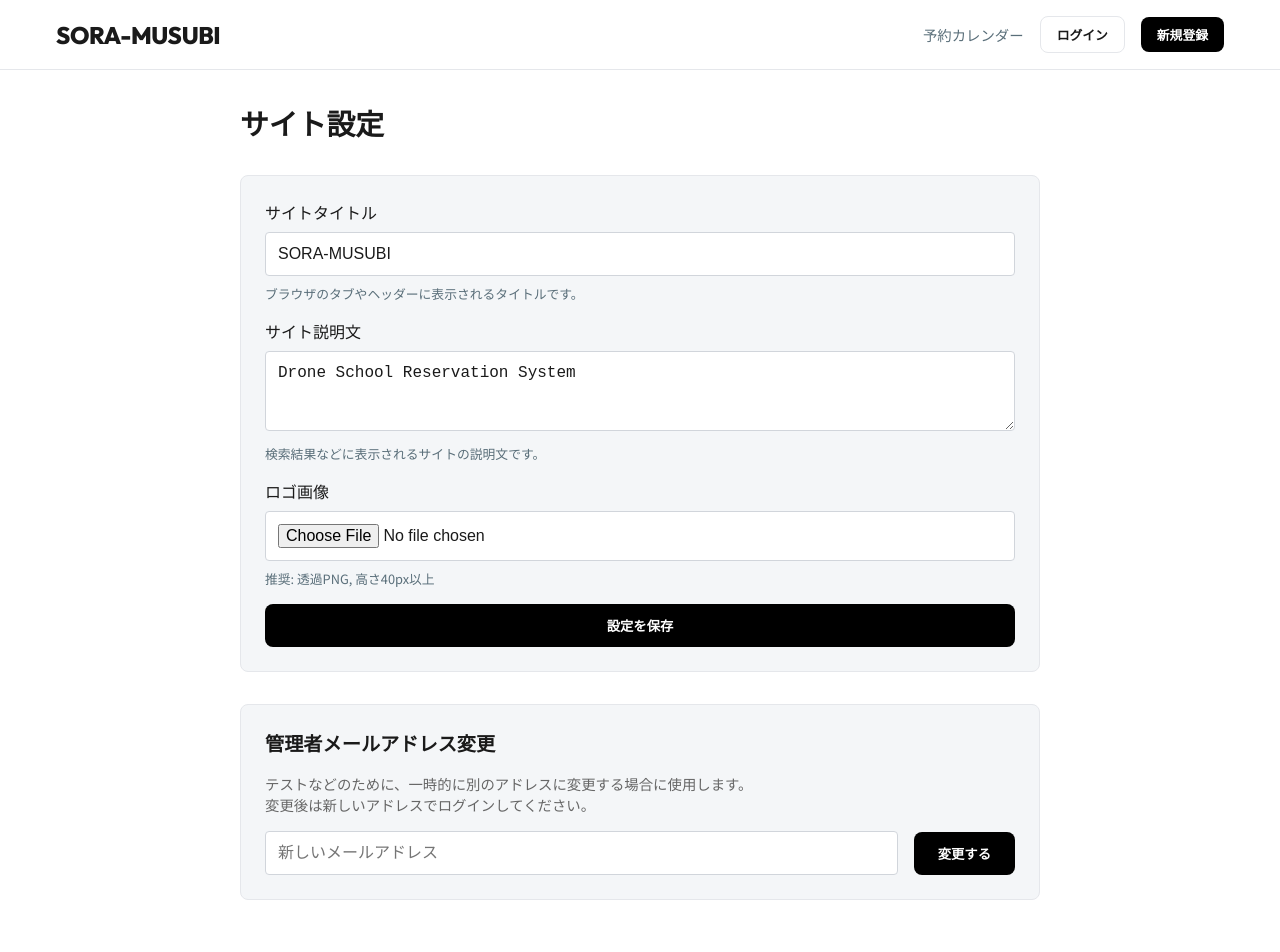
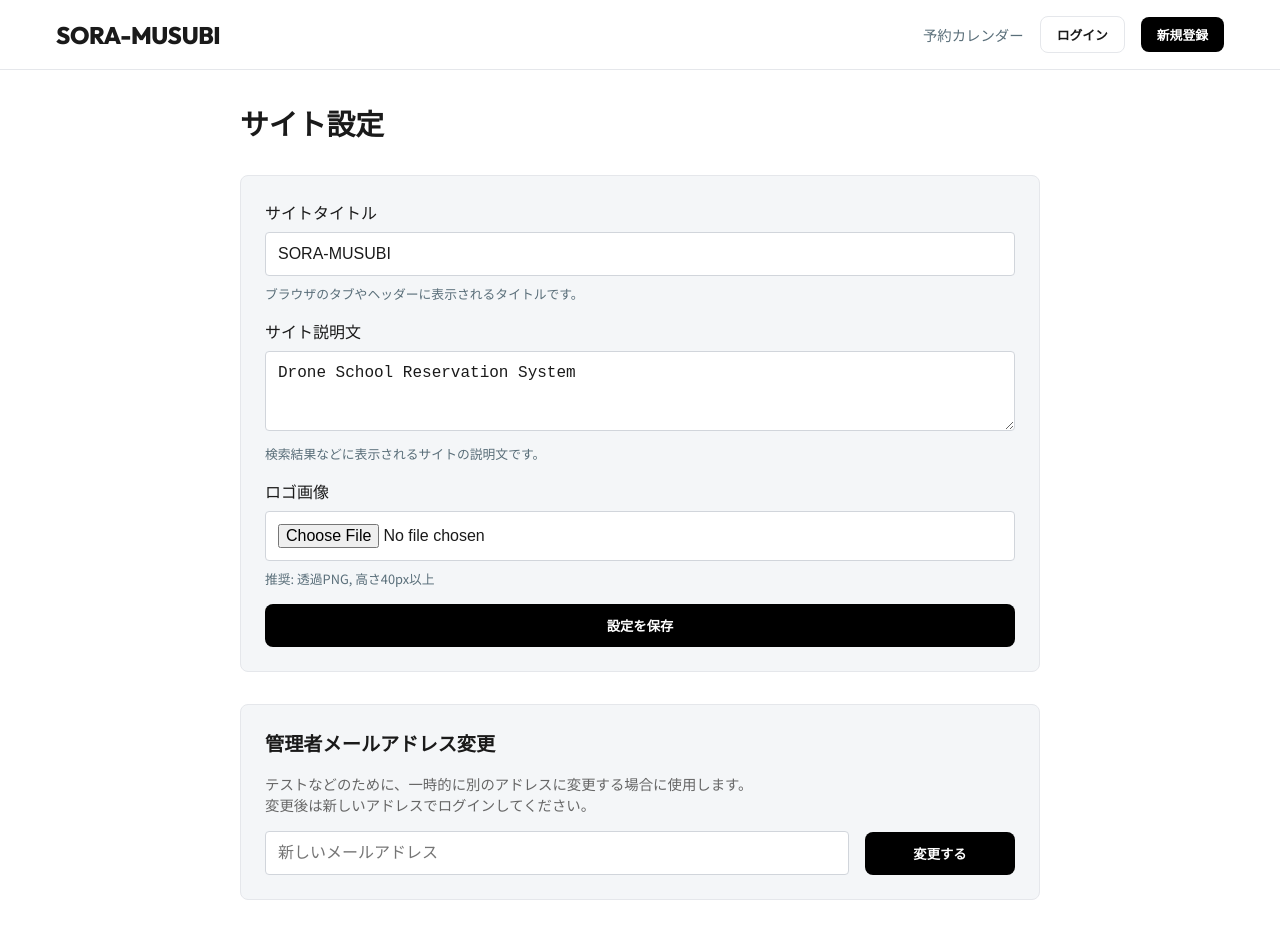
Before and after one commit to bota-neko/drone-school-booking, a Next.js app: page /admin/settings in a window 1280 px wide. Shown: the top 952 px of the page. Built offline with nearby package versions, Linux system fonts and the light colour scheme; no server answers; the database is empty.

Commit message:
Robust layout for admin email form

```diff
--- a/components/admin/change-email-form.tsx
+++ b/components/admin/change-email-form.tsx
@@ -35,6 +35,7 @@ export function ChangeEmailForm() {
                 変更後は新しいアドレスでログインしてください。
             </p>
             <form onSubmit={handleSubmit} style={{ display: 'flex', gap: '1rem', alignItems: 'center', flexWrap: 'wrap' }}>
+                <div style={{ flex: '1 1 300px' }}>
                     <input
                         type="email"
                         value={email}
@@ -42,16 +43,19 @@ export function ChangeEmailForm() {
                         placeholder="新しいメールアドレス"
                         required
                         className="input"
-                    style={{ flex: '1 1 300px' }}
+                        style={{ width: '100%' }}
                     />
+                </div>
+                <div style={{ width: 'auto', minWidth: '150px' }}>
                     <button
                         type="submit"
                         className="btn btn-primary"
                         disabled={isLoading}
-                    style={{ width: 'auto' }}
+                        style={{ width: '100%' }}
                     >
                         {isLoading ? '更新中...' : '変更する'}
                     </button>
+                </div>
             </form>
         </div>
     );
```
Lines whose indentation alone changed are shown as unchanged.
